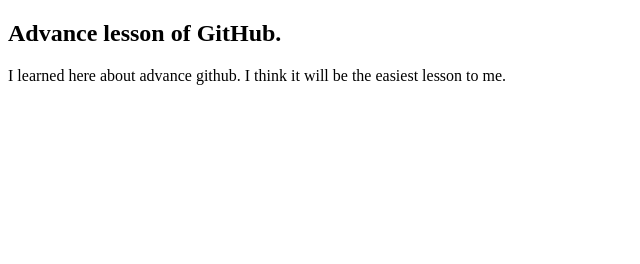
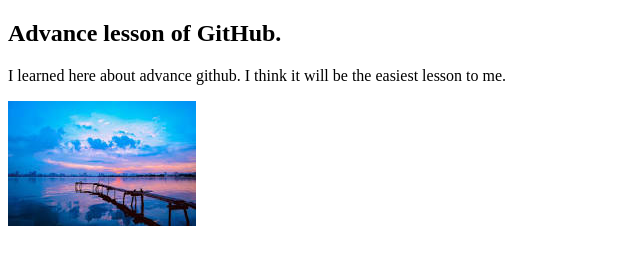
Before and after one commit to AlAminMiah4274/My-Newthird-Repo, a plain HTML site: page index.html in a window 1280 px wide. Shown: the whole page, without its empty margins (0-640 px from the left). Drawn offline with Linux system fonts and the light colour scheme.

Commit message:
added a picture

```diff
--- a/index.html
+++ b/index.html
@@ -9,6 +9,7 @@
 <body>
     <h2>Advance lesson of GitHub.</h2>
     <p>I learned here about advance github. I think it will be the easiest lesson to me.</p>
+    <img src="download 2.jpg">
 
 </body>
 </html>
```
Also changed, not shown: download 2.jpg (added), download3.jpg (added).
